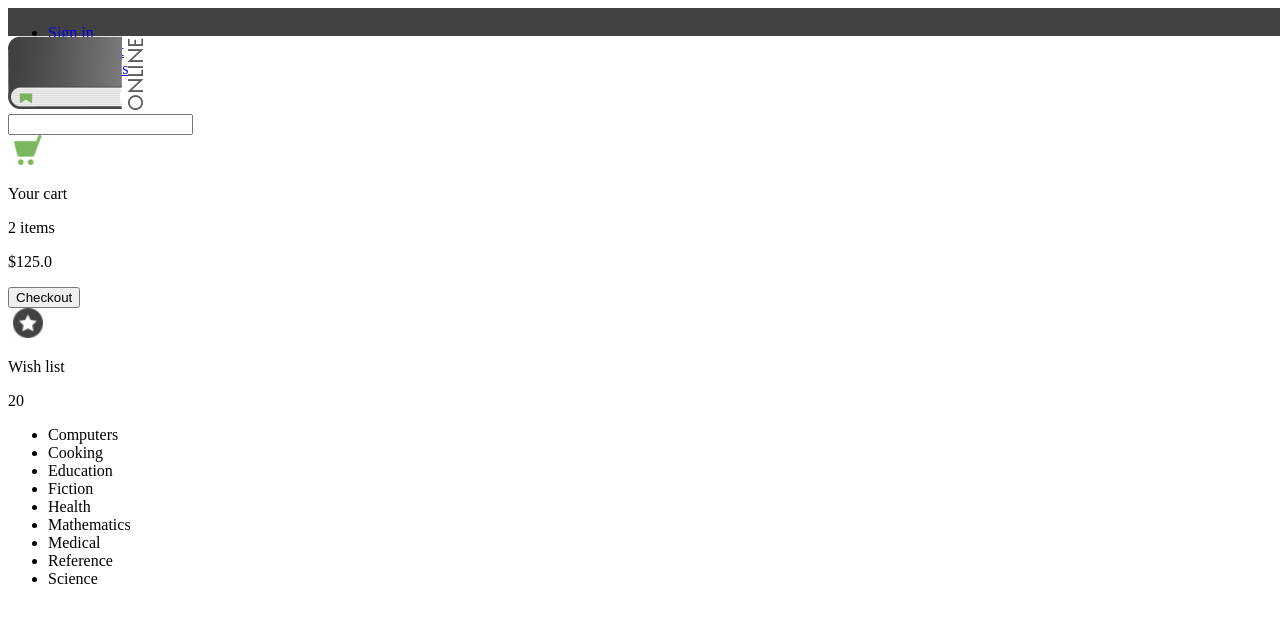
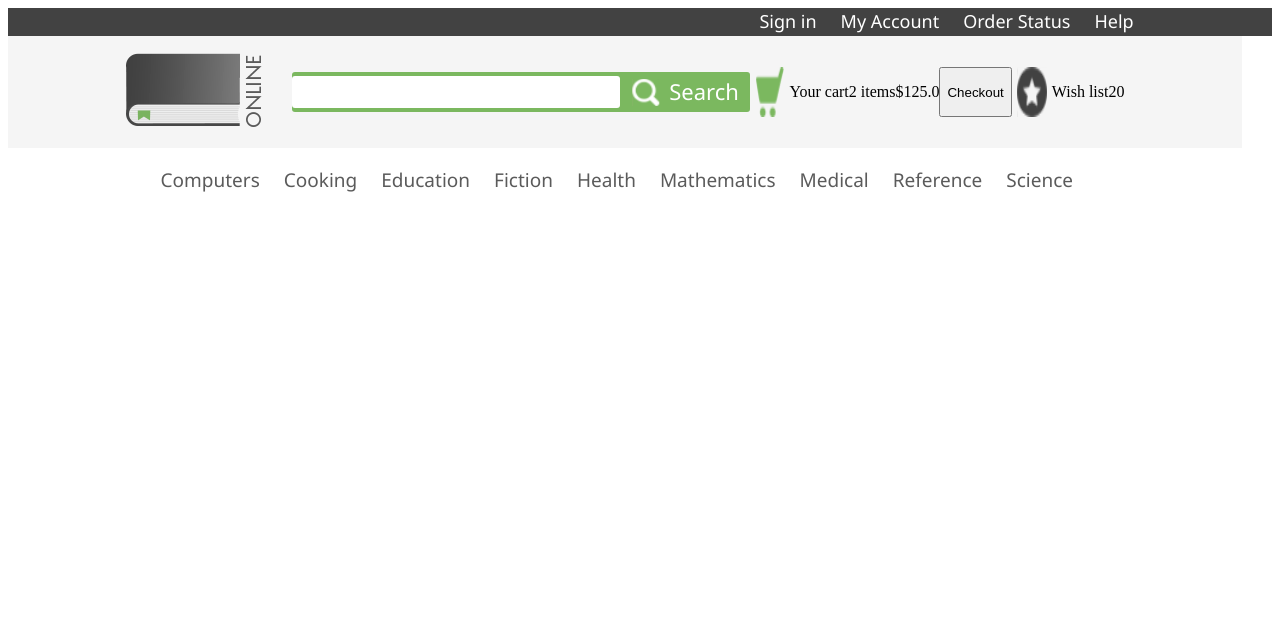
Before and after one commit to nyakove/e-book, a plain HTML site: page index.html in a window 1280 px wide. Drawn offline with Linux system fonts and the light colour scheme.

Commit message:
header almost done

```diff
--- a/index.html
+++ b/index.html
@@ -12,23 +12,24 @@
         <div id="first-line">
             <ul>
                 <li><a href="#">Sign in</a></li>
-                <li><a href="#">My account</a></li>
+                <li><a href="#">My Account</a></li>
                 <li><a href="#">Order Status</a></li>
                 <li><a href="#">Help</a></li>
             </ul>
         </div>
         <div id="second-line">
-            <img src="img/logo.png" alt="logo" />
-            <div>
-                <input type="search" />
+            <div id="logo"><img src="img/logo.png" alt="logo" /></div>
+            <div id="search">
+                <input type="search" /><img src="img/search.png" alt="Search" />
+                <a href="#">Search</a>
             </div>
-            <div>
+            <div id="cart">
                 <img src="img/cart.png" alt="cart" />
                 <p>Your cart</p>
                 <p>2 items</p>
                 <p>$125.0</p> <button>Checkout</button>
             </div>
-            <div>
+            <div id="wishlist">
                 <img src="img/star.png" alt="wishlist" />
                 <p>Wish list</p>
                 <p>20</p>
--- a/style.css
+++ b/style.css
@@ -1,6 +1,104 @@
 #first-line {
-width: 1280px;
-height: 28px;
-display: flex;
-background-color: #424242;
+    height: 28px;
+    background-color: #424242;
+    display: flex;
+    justify-content: flex-end;
 }
+
+#first-line ul {
+    display: flex;
+    align-items: baseline;
+    justify-content: flex-end;
+    width: 50%;
+    height: 100%;
+    margin: 0 10% 0 0;
+}
+
+li {
+    list-style-type: none;
+    padding: 0 12px;
+}
+
+a {
+    text-decoration: none;
+}
+
+#first-line ul li a {
+    color: #fff;
+    font-family: 'Segoe UI', sans-serif;
+    font-size: 18px;
+    font-weight: 300;
+    line-height: 26px;
+    text-align: center;
+}
+
+#second-line {
+    display: flex;
+    background-color: #f5f5f5;
+    justify-content: center;
+    align-items: center;
+    height: 112px;
+    margin-right: 30px;
+}
+
+#logo {
+    margin-right: 30px;
+}
+
+#search {
+    width: 458px;
+    height: 40px;
+    background-color: #7bb85f;
+    display: flex;
+    flex-direction: row;
+    justify-content: center;
+    align-items: center;
+    color: #fff;
+    border-radius: 3px;
+}
+
+#search input {
+    width: 328px;
+    background-color: #ffffff;
+    height: 32px;
+    border: none;
+    border-radius: 3px;
+    margin-right: 8px;
+}
+
+#search a {
+    background-color: #7bb85f;
+    font-family: 'Segoe UI';
+    text-decoration: none;
+    color: #fff;
+    font-size: 22px;
+    font-weight: 400;
+    padding-bottom: 2px;
+    margin-right: 10px;
+    margin-left: 5px;
+}
+
+#cart {
+    display: flex;
+}
+
+#wishlist {
+    display: flex;
+}
+
+#third-line ul {
+    display: flex;
+    align-items: center;
+    justify-content: center;
+    flex-wrap: wrap;
+    width: 90%;
+    margin-right: 10%;
+    font-family: 'Segoe UI';
+    color: #5b5b5b;
+    font-size: 19px;
+    font-weight: 400;
+    line-height: 26px;
+    font-size: 19px;
+    font-weight: 400;
+    line-height: 26px;
+}
```
Also changed, not shown: img/search.png (added).
